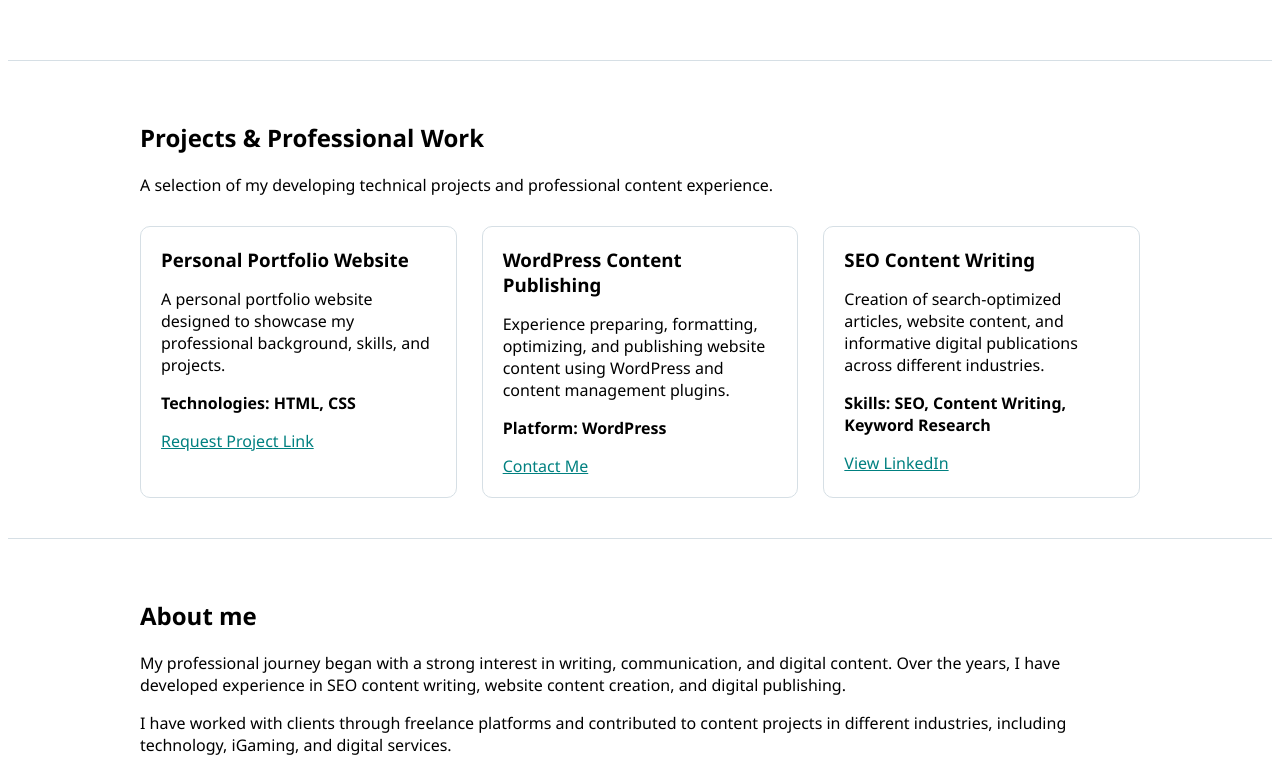
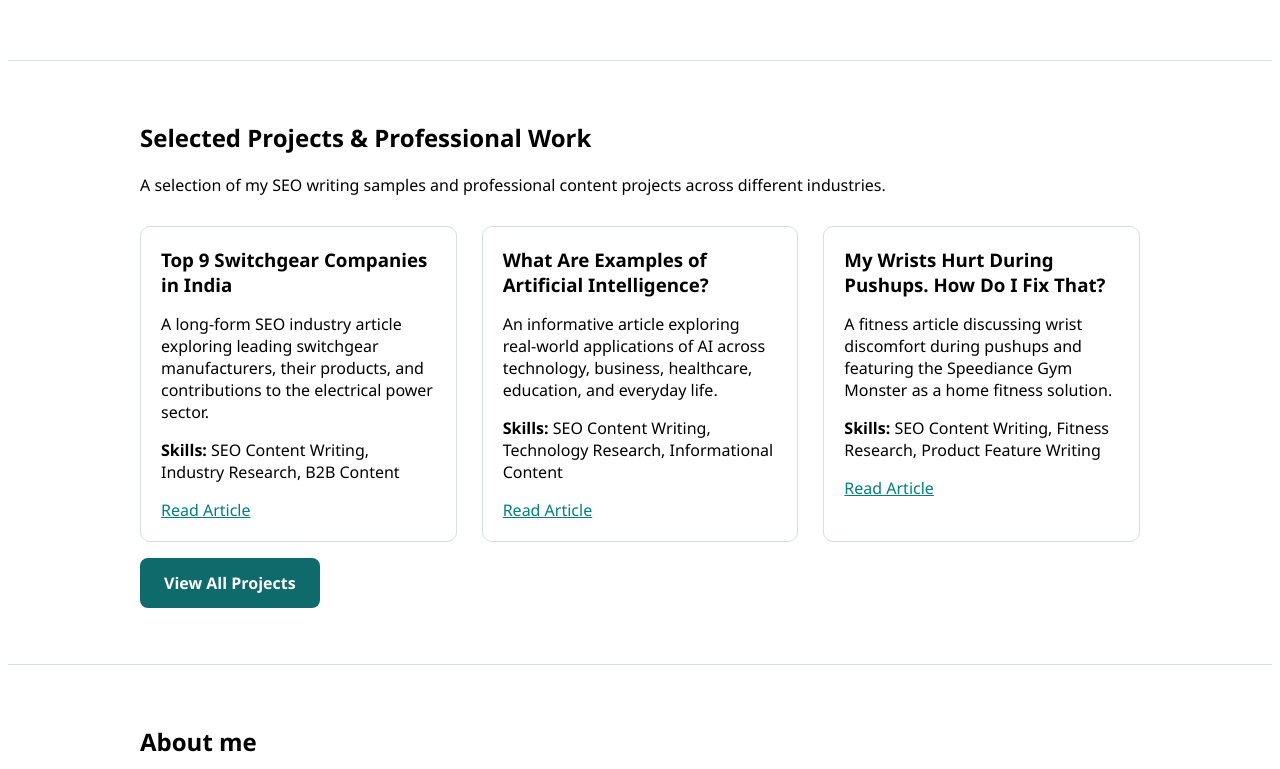
Before and after one commit to olajideboluwaji/olajideboluwaji.github.io, a plain HTML site: page index.html in a window 1280 px wide. Shown: the part 620-1389 px from the top of the page. Drawn offline with Linux system fonts and the light colour scheme.

Commit message:
Update index.html

```diff
--- a/index.html
+++ b/index.html
@@ -36,31 +36,29 @@
 
 <section class="section" id="projects">
   <div class="wrap">
-  <h1>Projects & Professional Work</h1>
-  <p>A selection of my developing technical projects and professional content experience.</p>
-
+    <h1>Selected Projects & Professional Work</h1>
+    <p>A selection of my SEO writing samples and professional content projects across different industries.</p>
     <div class="cards">
       <div class="card">
-      <h3>Personal Portfolio Website</h3>
-      <p>A personal portfolio website designed to showcase my professional background, skills, and projects.</p>
-      <p><b>Technologies: HTML, CSS</b></p>
-      <a href="#contact">Request Project Link</a>
+        <h3>Top 9 Switchgear Companies in India</h3>
+        <p>A long-form SEO industry article exploring leading switchgear manufacturers, their products, and contributions to the electrical power sector.</p>
+        <p><b>Skills:</b> SEO Content Writing, Industry Research, B2B Content</p>
+        <a href="https://docs.google.com/document/d/1WkYZd41u9wFelh1ZvXodTg11-vuGOklXvAnuHrQUTzw/edit?usp=sharing" target="_blank" rel="noopener noreferrer">Read Article</a>
       </div>
-
       <div class="card">
-      <h3>WordPress Content Publishing</h3>
-      <p>Experience preparing, formatting, optimizing, and publishing website content using WordPress and content management plugins.</p>
-      <p><b>Platform: WordPress</b></p>
-      <a href="#contact">Contact Me</a>
+        <h3>What Are Examples of Artificial Intelligence?</h3>
+        <p>An informative article exploring real-world applications of AI across technology, business, healthcare, education, and everyday life.</p>
+        <p><b>Skills:</b> SEO Content Writing, Technology Research, Informational Content</p>
+        <a href="https://docs.google.com/document/d/1o2Gj0HjTnXpwA1GjlgthEkdlJC_bLdoVjYAegRRn-Zs/edit?usp=sharing" target="_blank" rel="noopener noreferrer">Read Article</a>
       </div>
-
       <div class="card">
-      <h3>SEO Content Writing</h3>
-      <p>Creation of search-optimized articles, website content, and informative digital publications across different industries.</p>
-      <p><b>Skills: SEO, Content Writing, Keyword Research</b></p>
-      <a href="https://www.linkedin.com/in/boluwaji-olajide-208509345/">View LinkedIn</a>
+        <h3>My Wrists Hurt During Pushups. How Do I Fix That?</h3>
+        <p>A fitness article discussing wrist discomfort during pushups and featuring the Speediance Gym Monster as a home fitness solution.</p>
+        <p><b>Skills:</b> SEO Content Writing, Fitness Research, Product Feature Writing</p>
+        <a href="https://docs.google.com/document/d/1WbqrhmfreV7mj49OU36oMGxLmFlXTJWZodwAFZqvxCM/edit?usp=sharing" target="_blank" rel="noopener noreferrer">Read Article</a>
       </div>
     </div>
+    <p><a class="button" href="projects.html">View All Projects</a></p>
   </div>
 </section>
 <section class="section" id="about">
```
Lines whose indentation alone changed are shown as unchanged.
